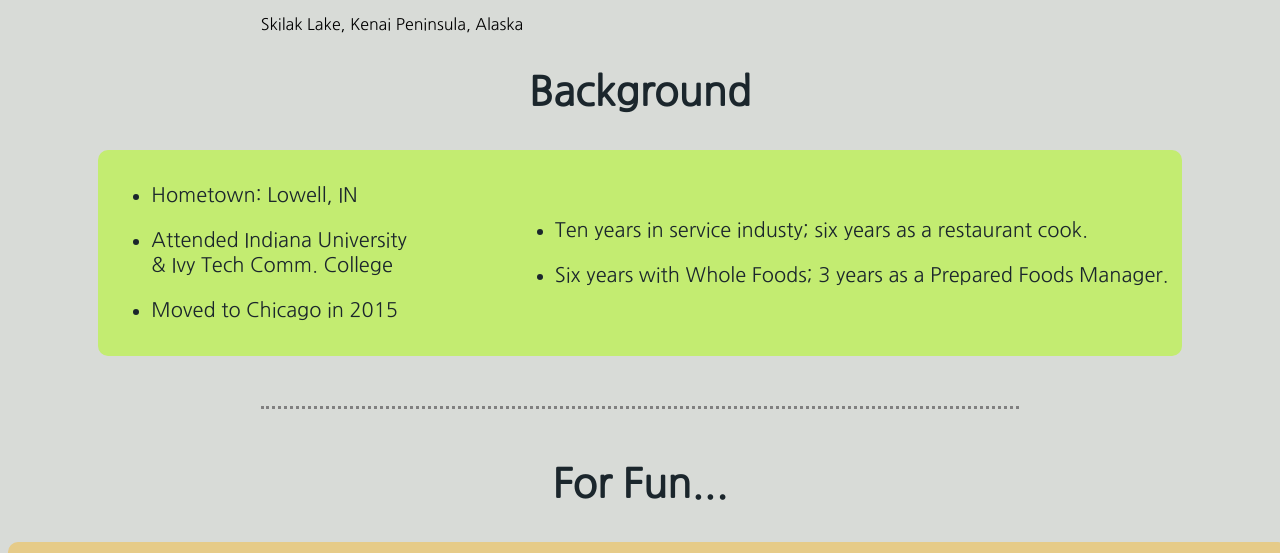
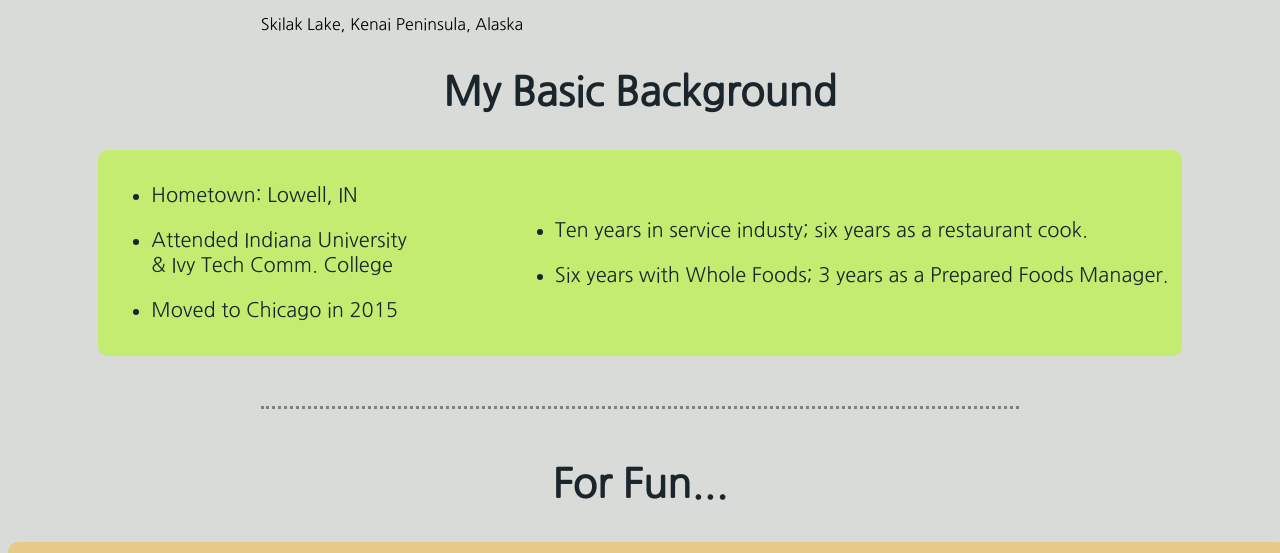
Before and after one commit to backfromsolaris/Portfolio_Website, a plain HTML site: page index.html in a window 1280 px wide. Shown: the part 1246-1799 px from the top of the page. Drawn offline with Linux system fonts and the light colour scheme.

Commit message:
second commit

```diff
--- a/index.html
+++ b/index.html
@@ -29,7 +29,7 @@
 <div><img src="images/skilak_pano.jpg" alt="Skilak Lake Horizon" width="70%" class="image_center">
   <p style="margin-left: 20%; font-family: 'Nanum Gothic', sans-serif;">Skilak Lake, Kenai Peninsula, Alaska</p></div>
 
-<h2>Background</h2>
+<h2>My Basic Background</h2>
 <div class="background_div">
   <table>
     <tr>
```
